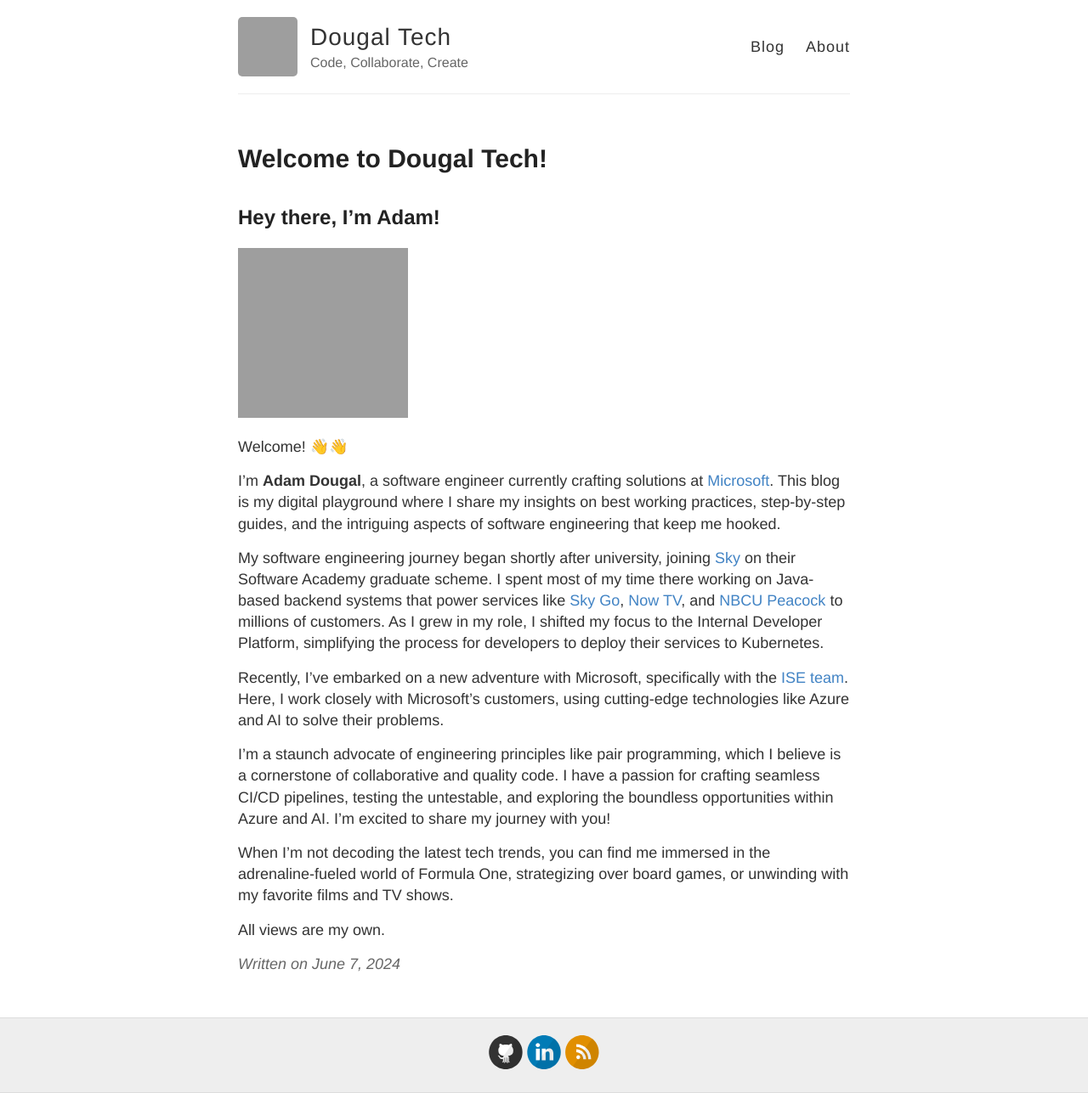
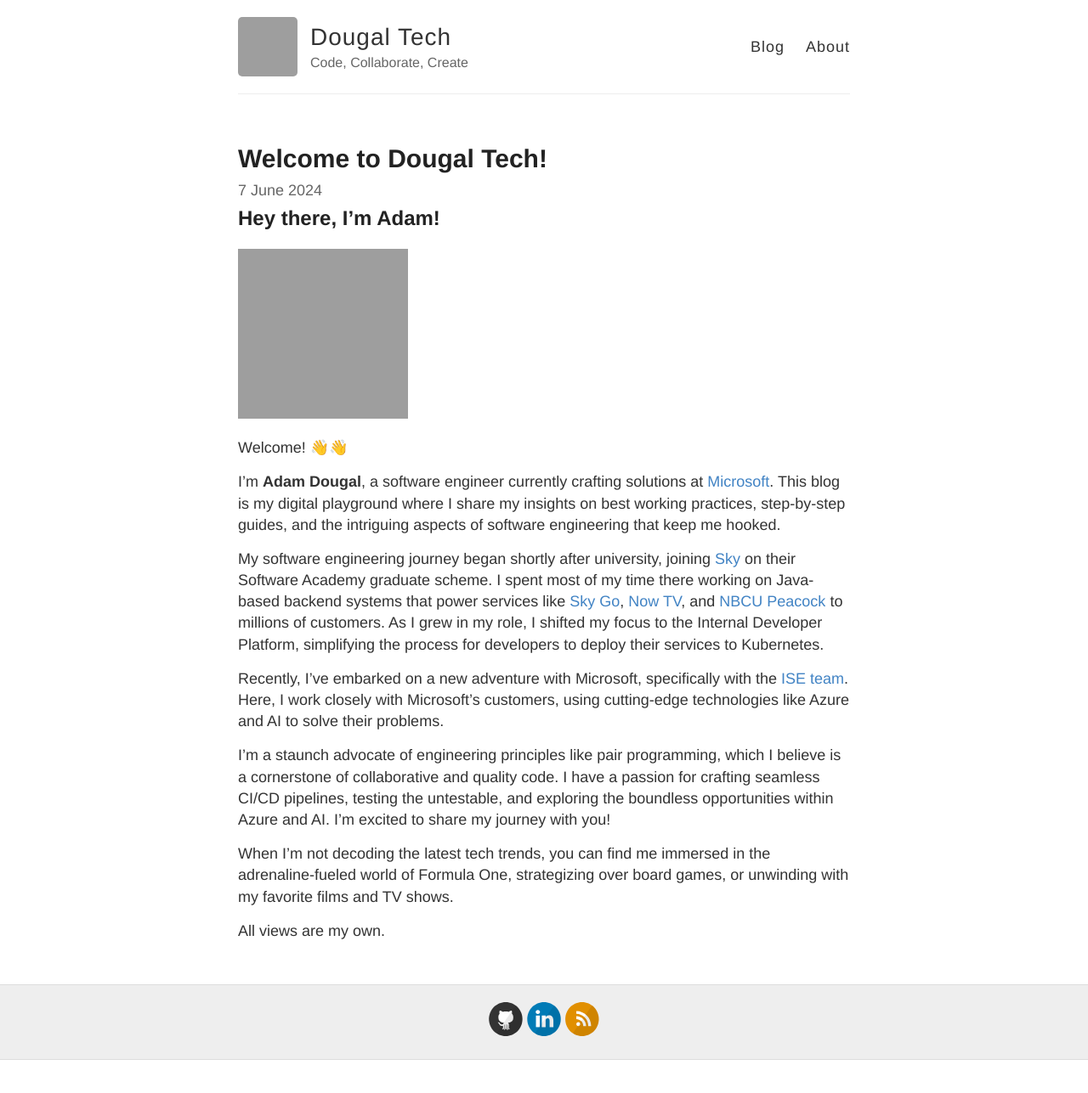
Before and after one commit to adamdougal/adamdougal.github.io, a Jekyll site: the page built from _posts/2024-06-07-welcome-to-dougal-tech.md, in a window 1280 px wide. Shown: the whole page at 85% size. Built offline with Jekyll 4.4.1, drawn with Linux system fonts in a browser that asks for light colours; comment, search, counter and statistics services are not loaded; after the commit the page ends 1248 px from its top, so only the background shows below that; grey boxes are pictures that could not be loaded.

Commit message:
Style tweaks

```diff
--- a/_layouts/post.html
+++ b/_layouts/post.html
@@ -5,13 +5,13 @@
 <article class="post">
   <h1>{{ page.title }}</h1>
 
+  <div class="date">
+    {{ page.date | date: "%e %B %Y" }}
+  </div>
+
   <div class="entry">
     {{ content }}
   </div>
 
-  <div class="date">
-    Written on {{ page.date | date: "%B %e, %Y" }}
-  </div>
-
   {% include disqus.html %}
 </article>
--- a/index.html
+++ b/index.html
@@ -7,7 +7,9 @@
     <article class="post">
 
       <h1><a href="{{ site.baseurl }}{{ post.url }}">{{ post.title }}</a></h1>
-
+      <div class="date">
+        {{ post.date | date: "%e %B %Y" }}
+      </div>
       <div class="entry">
         {{ post.excerpt }}
       </div>
--- a/style.scss
+++ b/style.scss
@@ -36,7 +36,6 @@
   font-weight: bold;
 
   line-height: 1.7;
-  margin: 1em 0 15px;
   padding: 0;
 
   @include mobile {
@@ -116,7 +115,6 @@
 }
 
 .date {
-  font-style: italic;
   color: $gray;
 }
 
```
